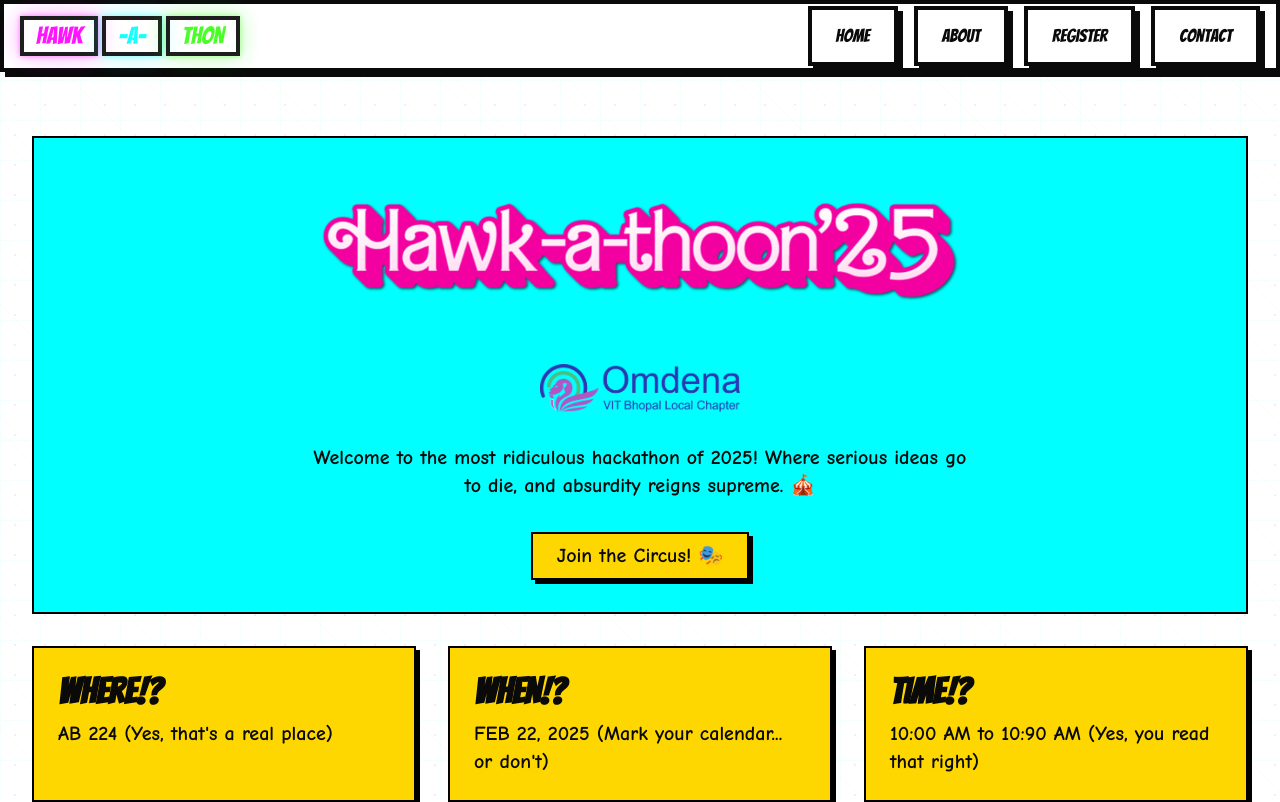
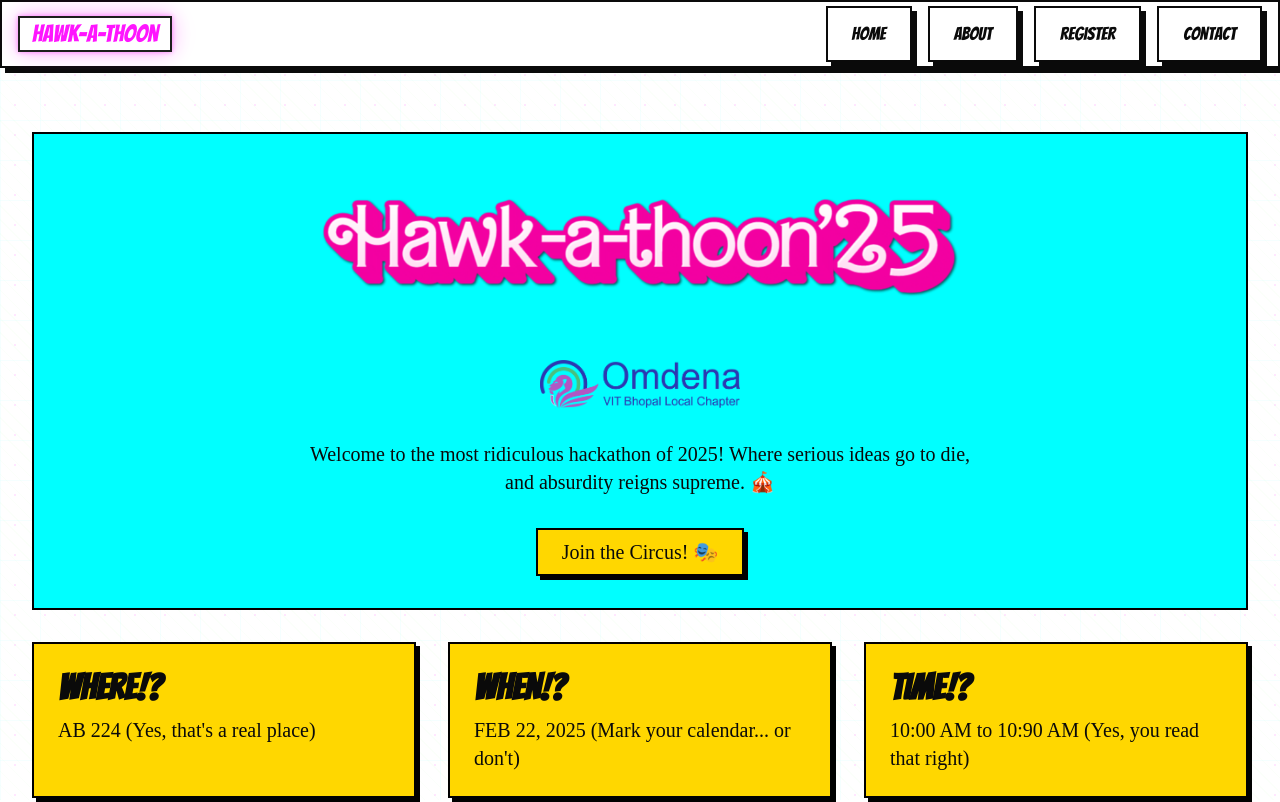
Before and after one commit to Omdena-VIT-Bhopal-University/hawkathoon-website, a Next.js app: page / in a window 1280 px wide. Shown: the top 802 px of the page. Built offline with nearby package versions, Linux system fonts and the light colour scheme.

Commit message:
update theme

```diff
--- a/app/components/nav-bar.tsx
+++ b/app/components/nav-bar.tsx
@@ -20,25 +20,18 @@ export default function NavBar() {
         <div className="flex justify-between items-center h-16">
           {/* Logo */}
           <div className="flex items-center space-x-1">
-            <Link href="/" className="neon-text font-bangers text-2xl px-3 brutal-border">
-              HAWK
-            </Link>
-            <Link href="/" className="electric-text font-bangers text-2xl px-3 brutal-border">
-              -A-
-            </Link>
-            <Link href="/" className="cyber-text font-bangers text-2xl px-3 brutal-border">
-              THON
+            <Link
+              href="/"
+              className="neon-text font-bangers text-2xl px-3 brutal-border"
+            >
+              HawK-a-Thoon
             </Link>
           </div>
 
           {/* Desktop Navigation */}
           <div className="hidden md:flex items-center space-x-4">
             {navLinks.map((link) => (
-              <Link
-                key={link.href}
-                href={link.href}
-                className="nav-link"
-              >
+              <Link key={link.href} href={link.href} className="nav-link">
                 {link.label}
               </Link>
             ))}
--- a/app/globals.css
+++ b/app/globals.css
@@ -1,4 +1,4 @@
-@import url("https://fonts.googleapis.com/css2?family=Bangers&family=Comic+Neue:wght@700&display=swap");
+@import url("https://fonts.googleapis.com/css2?family=Bangers&family=Comic+Neue:wght@600&display=swap");
 @tailwind base;
 @tailwind components;
 @tailwind utilities;
@@ -17,7 +17,12 @@
         @apply bg-digital-white font-comic text-cyber-black;
     }
 
-    h1, h2, h3, h4, h5, h6 {
+    h1,
+    h2,
+    h3,
+    h4,
+    h5,
+    h6 {
         @apply font-bangers;
     }
 }
@@ -38,7 +43,7 @@
 
     /* Base Brutalist Components */
     .brutal-border {
-        @apply border-4 border-cyber-black;
+        @apply border-2 border-cyber-black;
     }
 
     .brutal-card {
--- a/app/page.tsx
+++ b/app/page.tsx
@@ -13,11 +13,11 @@ export default function Home() {
               alt="Hawkathon Logo"
               width={700}
               height={300}
-              className="mx-auto"
+              className="mx-auto "
               priority
             />
           </div>
-          <div className="mb-8">
+          <div className="mb-8 ">
             <Image
               src="/assets/images/im1.png"
               alt="Omdena Student Chapter"
```
